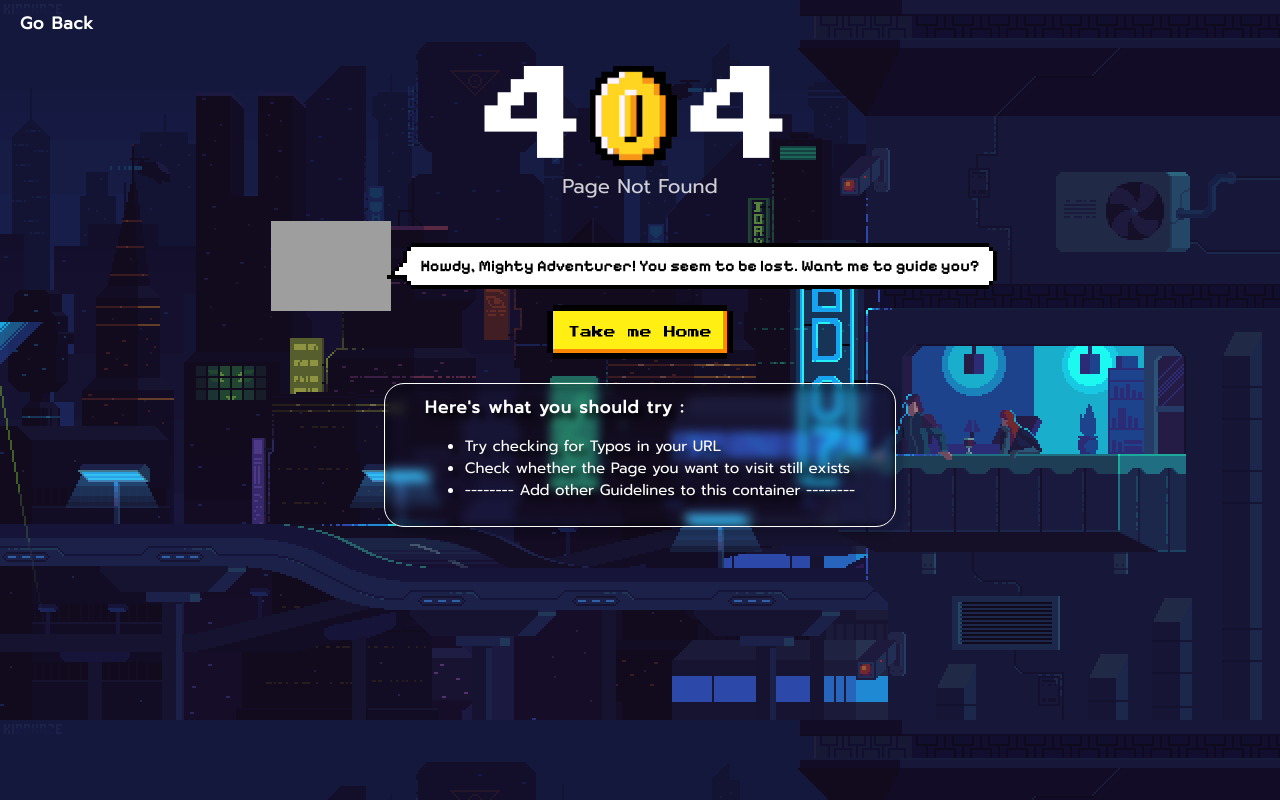
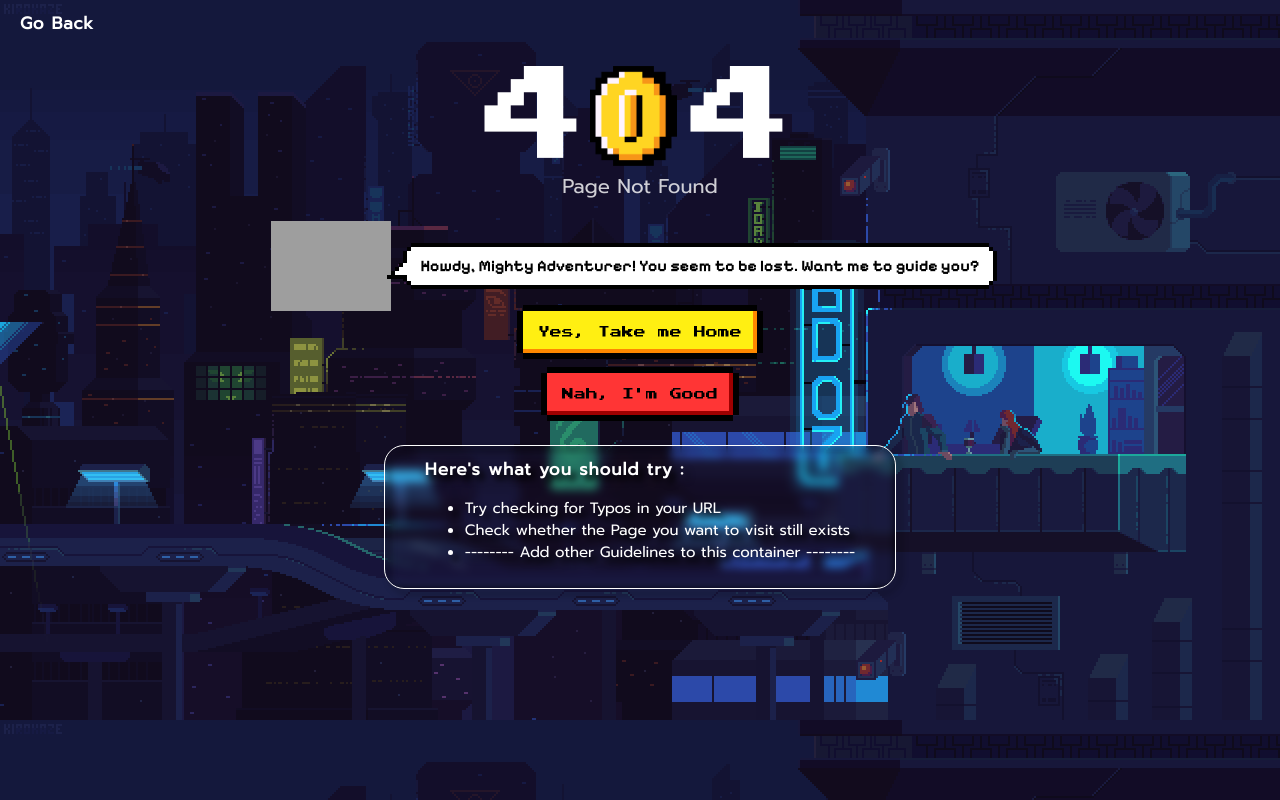
Before and after one commit to DrasteX/CodedeX-404-submission, a plain HTML site: page index.html in a window 1280 px wide. Drawn offline with Linux system fonts and the light colour scheme; grey boxes are pictures that could not be loaded.

Commit message:
A lil update

```diff
--- a/index.html
+++ b/index.html
@@ -28,7 +28,10 @@
                 </div>
             </div>
             <div class="homepage_redirect_btn">
-                <a href="https://codedex.io/home" class="eightbit-btn">Take me Home</a>
+                <a href="https://codedex.io/home" class="eightbit-btn">Yes, Take me Home</a>
+            </div>
+            <div class="nah_imgood_btn hover-element">
+                <a href="https://youtu.be/dQw4w9WgXcQ?si=zc44X4J4O8LVqQOF" class="red-eightbit-btn">Nah, I'm Good</a>
             </div>
 
         </div>
@@ -59,6 +62,7 @@
 
     </script>
 
+    <script src="script.js"></script>
 
 
 </body>
--- a/script.js
+++ b/script.js
@@ -0,0 +1,31 @@
+document.addEventListener("DOMContentLoaded", () => {
+    const chatbot_text_container = document.querySelector(".chatbot_text");
+    const chatbot_text_content = chatbot_text_container.textContent.trim();
+    chatbot_text_container.textContent = ""; // Clear the text content
+
+    function typeWriter(text, index) {
+        if (index < text.length) {
+            chatbot_text_container.textContent += text.charAt(index);
+            index++;
+            setTimeout(() => {
+                typeWriter(text, index);
+            }, 50); // Adjusted delay for typing speed
+        }
+    }
+
+    // Start the typewriter animation
+    typeWriter(chatbot_text_content, 0);
+});
+
+document.addEventListener("DOMContentLoaded", () => {
+    const hoverElement = document.querySelector(".hover-element");
+
+    hoverElement.addEventListener("mouseover", () => {
+        // Generate random values between -0.5 and 0.5 for x and y coordinates
+        const randomX = Math.random() - 0.5;
+        const randomY = Math.random() - 0.5;
+
+        // Apply the translation directly to the element's position
+        hoverElement.style.transform = `translate(${randomX * 100}vw, ${randomY * 100}vh)`;
+    });
+});
--- a/style.css
+++ b/style.css
@@ -120,6 +120,47 @@
     border-bottom: 6px black solid;
   }
   .eightbit-btn:after {
+    left: -6px;
+    top: 0;
+    border-left: 6px black solid;
+    border-right: 6px black solid;
+  }
+
+
+  .red-eightbit-btn {
+    background: #ff3535;
+    display: inline-block;
+    position: relative;
+    text-align: center;
+    font-size: 12px;
+    padding: 15px;
+    font-family: P2P;
+
+    text-decoration: none;
+    color: rgb(0, 0, 0);
+    box-shadow: inset -4px -4px 0px 0px #9e0000;
+  }
+  .red-eightbit-btn:hover, .red-eightbit-btn:focus {
+    background: #ff2424;
+    box-shadow: inset -6px -6px 0px 0px rgb(117, 4, 0);
+  }
+  .red-eightbit-btn:active {
+    box-shadow: inset 4px 4px 0px 0px #a52e2e;
+  }
+  .red-eightbit-btn:before, .red-eightbit-btn:after {
+    content: "";
+    position: absolute;
+    width: 100%;
+    height: 100%;
+    box-sizing: content-box;
+  }
+  .red-eightbit-btn:before {
+    top: -6px;
+    left: 0;
+    border-top: 6px black solid;
+    border-bottom: 6px black solid;
+  }
+  .red-eightbit-btn:after {
     left: -6px;
     top: 0;
     border-left: 6px black solid;
@@ -272,7 +313,32 @@ body {
     }
 }
 
+.nah_imgood_btn {
+  z-index: 1000;
+  flex-direction: row;
+  gap: 20px;
+  position: relative;
+  margin-top: 20px;
+  left: 50%;
+  transform: translate(-50%);
+  width: min-content;
+  white-space: nowrap;
+
+  & > a {
+      cursor: url(assets/cursor_pointer.png), pointer;
+  }
+}
+
+
+.hover-element {
+  cursor: url(assets/cursor_pointer.png), pointer;
+  transition: transform 0.5s ease; /* Smooth animation */
+}
+
+
+
 .guide_container {
+  z-index: 1;
     backdrop-filter: blur(5px);
     justify-self: center;
     border: solid white 1px;
```
